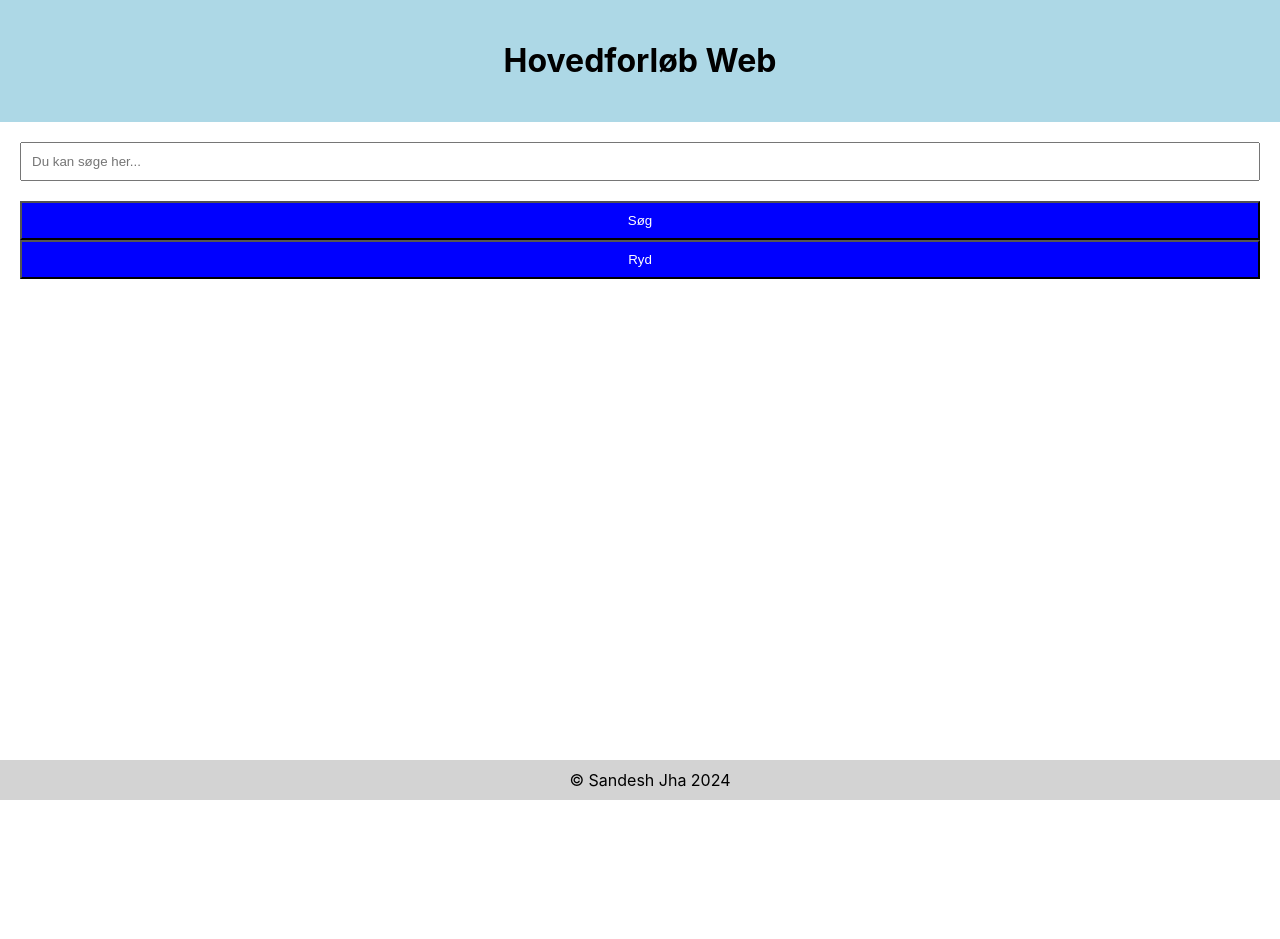
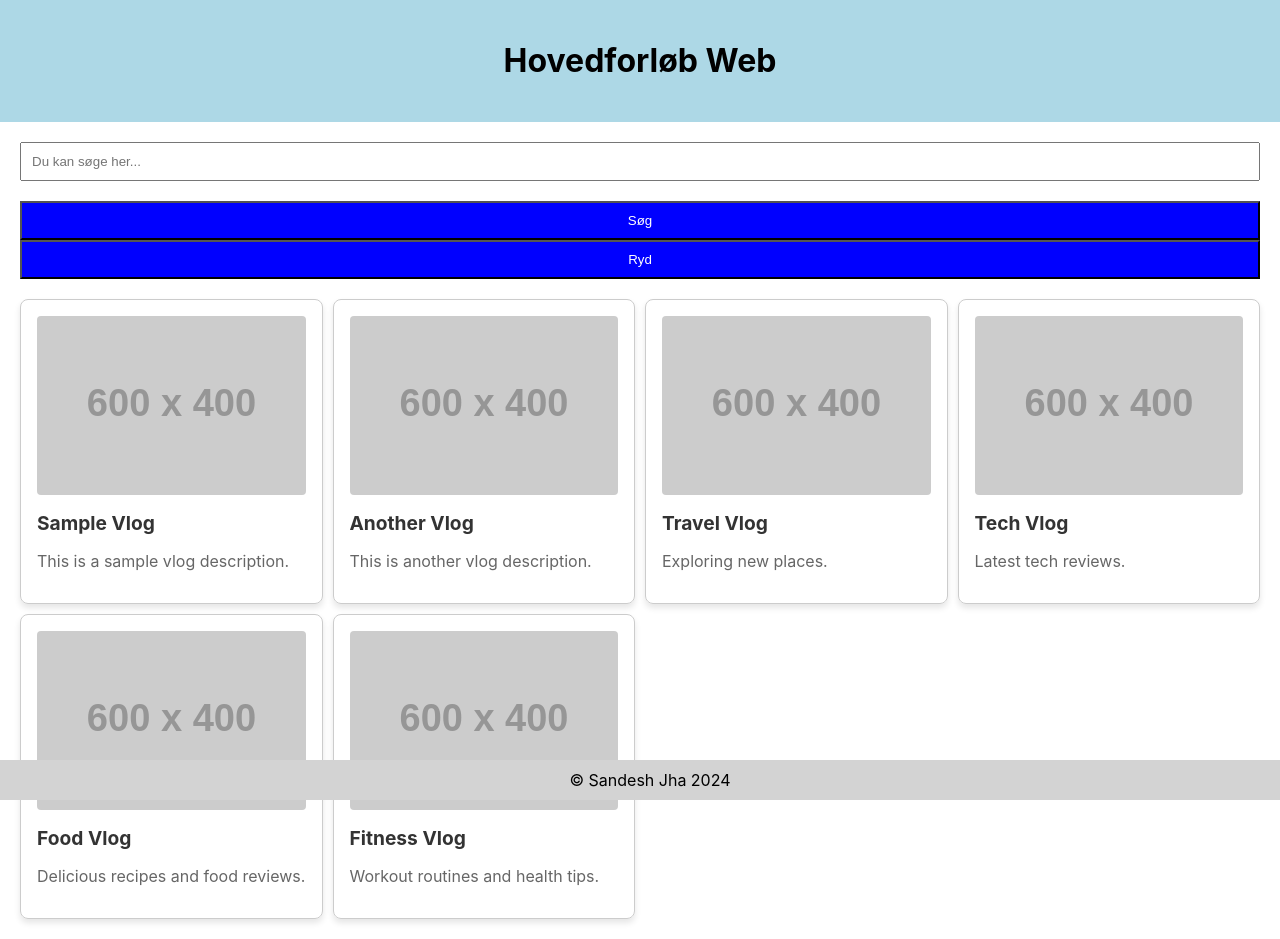
Before and after one commit to SandusDK/Hovedforl-b1-velser, a React (Create React App) app in the folder reactapp/: page / in a window 1280 px wide. Before the commit the page ends 800 px from the top, so only its background shows below. Built offline with nearby package versions, Linux system fonts and the light colour scheme; no server answers.

Commit message:
Changes made to web application

```diff
--- a/reactapp/package.json
+++ b/reactapp/package.json
@@ -9,11 +9,12 @@
     "@testing-library/user-event": "^13.5.0",
     "react": "^19.2.0",
     "react-dom": "^19.2.0",
+    "react-router-dom": "^7.9.4",
     "react-scripts": "5.0.1",
     "web-vitals": "^2.1.4"
   },
   "scripts": {
-    "start": "PORT=3001 react-scripts start",
+    "start": "react-scripts start",
     "start:prod": "PORT=3001 REACT_APP_API_URL=http://83.151.132.141/api react-scripts start",
     "build": "REACT_APP_API_URL=http://83.151.132.141/api react-scripts build",
     "build:dev": "REACT_APP_API_URL=http://localhost:3000/api react-scripts build",
--- a/reactapp/src/App.css
+++ b/reactapp/src/App.css
@@ -5,7 +5,7 @@ header {
 	margin: 0;
 }
 
-.AppMain {
+.Main {
 	padding: 20px;
 }
 
@@ -31,3 +31,9 @@ footer {
 	cursor: pointer;
 	width: 100%;
 }
+.VlogGrid {
+	display: grid;
+	grid-template-columns: repeat(auto-fill, minmax(300px, 1fr));
+	margin-top: 20px;
+	gap: 10px;
+}
--- a/reactapp/src/App.js
+++ b/reactapp/src/App.js
@@ -1,17 +1,14 @@
+import { Router, Routes,Route } from "react-router-dom";
 import "./App.css";
 import Main from "./components/main";
+import VlogPage from "./pages/VlogPage";
 
 function App() {
 	return (
-		<div className="App">
-			<header>
-				<h1>Hovedforløb Web</h1>
-			</header>
-			<div className="AppMain">
-				<Main />
-			</div>
-			<footer>© Sandesh Jha 2024</footer>
-		</div>
+		<Routes>
+			<Route path="/" element={<Main />} />
+			<Route path="/vlog/:id" element={<VlogPage />} />
+		</Routes>
 	);
 }
 
--- /dev/null
+++ b/reactapp/src/components/VlogCard.tsx
@@ -0,0 +1,19 @@
+import React from 'react';
+import '../styles/VlogCard.css';
+import { useNavigate } from 'react-router-dom';
+
+export default function VlogCard({ id,title, description, thumbnail }: {
+  id: number;
+  title: string;
+  description: string;
+  thumbnail: string;
+}) {
+  const navigate = useNavigate();
+  return (
+    <div className="vlog-card" onClick={() => navigate(`/vlog/${id}`)}>
+      <img src={thumbnail} alt={title} className="vlog-thumbnail" />
+      <h2 className="vlog-title">{title}</h2>
+      <p className="vlog-description">{description}</p>
+    </div>
+  );
+}
--- a/reactapp/src/components/main.tsx
+++ b/reactapp/src/components/main.tsx
@@ -1,10 +1,29 @@
-import React from "react";
+import React, { use, useEffect } from "react";
 import "../App.css";
 import config from "../config";
+import VlogCard from "./VlogCard";
 
 export default function Main() {
 	const [searchTerm, setSearchTerm] = React.useState("");
 	const [results, setResults] = React.useState(null);
+	const [vlogs, setVlogs] = React.useState([
+		{id: 1, title: "Sample Vlog", description: "This is a sample vlog description.", thumbnail: "https://placehold.co/600x400"},
+		{id: 2, title: "Another Vlog", description: "This is another vlog description.", thumbnail: "https://placehold.co/600x400"},
+		{id: 3, title: "Travel Vlog", description: "Exploring new places.", thumbnail: "https://placehold.co/600x400"},
+		{id: 4, title: "Tech Vlog", description: "Latest tech reviews.", thumbnail: "https://placehold.co/600x400"},
+		{id: 5, title: "Food Vlog", description: "Delicious recipes and food reviews.", thumbnail: "https://placehold.co/600x400"},
+		{id: 6, title: "Fitness Vlog", description: "Workout routines and health tips.", thumbnail: "https://placehold.co/600x400"},
+	]);
+	useEffect(() => {
+		console.log("API URL from config:", config.API_URL);
+	}, []);
+
+	const filteredVlogs = vlogs.filter((vlog) =>
+		vlog.title.toLowerCase().includes(searchTerm.toLowerCase()) ||
+		vlog.description.toLowerCase().includes(searchTerm.toLowerCase())
+	);
+
+
 
 	const handleSearch = async () => {
 		if (!searchTerm) return;
@@ -19,7 +38,11 @@ export default function Main() {
 			console.error("Error searching:", error);
 		}
 	};	return (
-		<div className="Main">
+		<div className="AppMain">
+			<header>
+				<h1>Hovedforløb Web</h1>
+			</header>
+			<div className="Main">
 			<input
 				type="text"
 				placeholder="Du kan søge her..."
@@ -47,6 +70,20 @@ export default function Main() {
 					<pre>{JSON.stringify(results, null, 2)}</pre>
 				</div>
 			)}
+			<div className="VlogGrid" >
+				{filteredVlogs.map((vlog) => (
+					<VlogCard
+						key={vlog.id}
+						id={vlog.id}
+						title={vlog.title}
+						description={vlog.description}
+						thumbnail={vlog.thumbnail}
+
+					/>
+				))}
+			</div>
+		</div>
+		<footer>© Sandesh Jha 2024</footer>
 		</div>
 	);
 }
--- a/reactapp/src/index.js
+++ b/reactapp/src/index.js
@@ -3,11 +3,14 @@ import ReactDOM from 'react-dom/client';
 import './index.css';
 import App from './App';
 import reportWebVitals from './reportWebVitals';
+import { BrowserRouter } from 'react-router-dom';
 
 const root = ReactDOM.createRoot(document.getElementById('root'));
 root.render(
   <React.StrictMode>
-    <App />
+    <BrowserRouter>
+      <App />
+    </BrowserRouter>
   </React.StrictMode>
 );
 
--- /dev/null
+++ b/reactapp/src/pages/VlogPage.tsx
@@ -0,0 +1,10 @@
+import { useParams } from "react-router-dom";
+export default function VlogPage() {
+    const { id } = useParams();
+    return (
+        <div>
+            <h2>Vlog Details</h2>
+            <p>Here you can watch the vlog video with ID: {id}</p>
+        </div>
+    );
+}
--- /dev/null
+++ b/reactapp/src/styles/VlogCard.css
@@ -0,0 +1,29 @@
+.vlog-card {
+  border: 1px solid #ccc;
+  border-radius: 8px;
+  padding: 16px;
+  max-width: 300px;
+  box-shadow: 0 4px 6px rgba(0, 0, 0, 0.1);
+  transition: transform 0.2s;
+}
+
+.vlog-card:hover {
+  transform: translateY(-5px);
+}
+
+.vlog-thumbnail {
+  width: 100%;
+  border-radius: 4px;
+  margin-bottom: 12px;
+}
+
+.vlog-title {
+  font-size: 1.2em;
+  margin: 0 0 8px 0;
+  color: #333;
+}
+
+.vlog-description {
+  font-size: 1em;
+  color: #666;
+}
```
Also changed, not shown: 1 other file (tests, documents, lock files or other folders).
